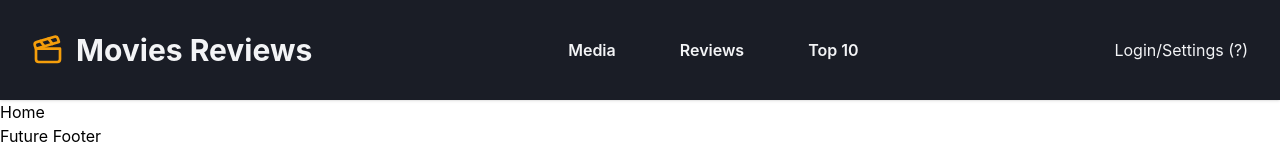
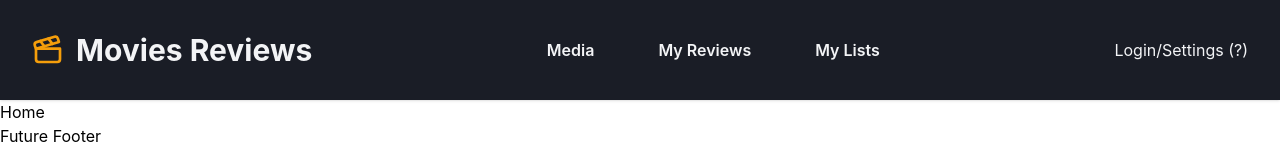
Before and after one commit to daveesin/movies-reviews, a React (Vite) app: page / in a window 1280 px wide. Shown: the top 160 px of the page. Built offline with nearby package versions, Linux system fonts and the light colour scheme.

Commit message:
Adapting links to the pages that I will create

```diff
--- a/src/common/Navbar.jsx
+++ b/src/common/Navbar.jsx
@@ -15,10 +15,10 @@
                     Media
                 </Link>
                 <Link to='/reviews' className='transition-colors hover:text-movies-muted'>
-                    Reviews
+                    My Reviews
                 </Link>
-                <Link to='/top10' className='transition-colors hover:text-movies-muted'>
-                    Top 10
+                <Link to='/mylists' className='transition-colors hover:text-movies-muted'>
+                    My Lists
                 </Link>
             </nav>
 
```
